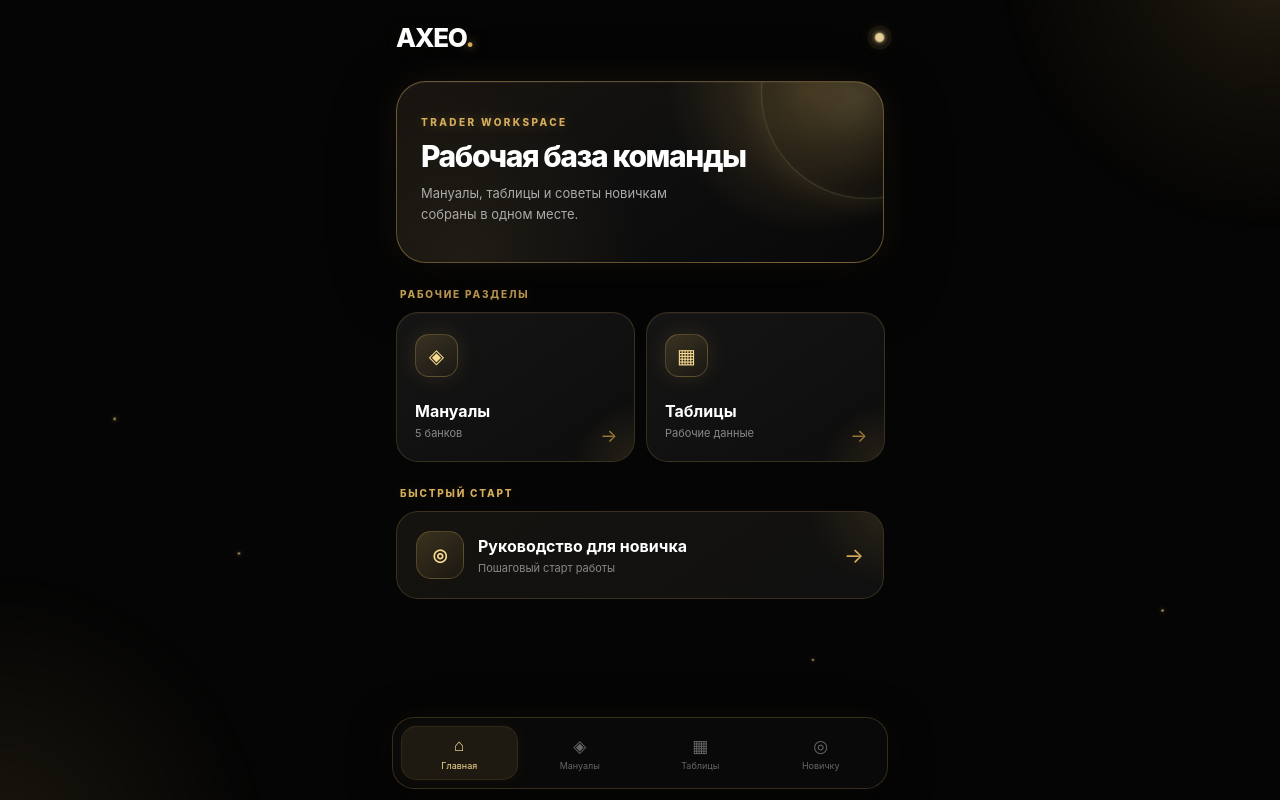
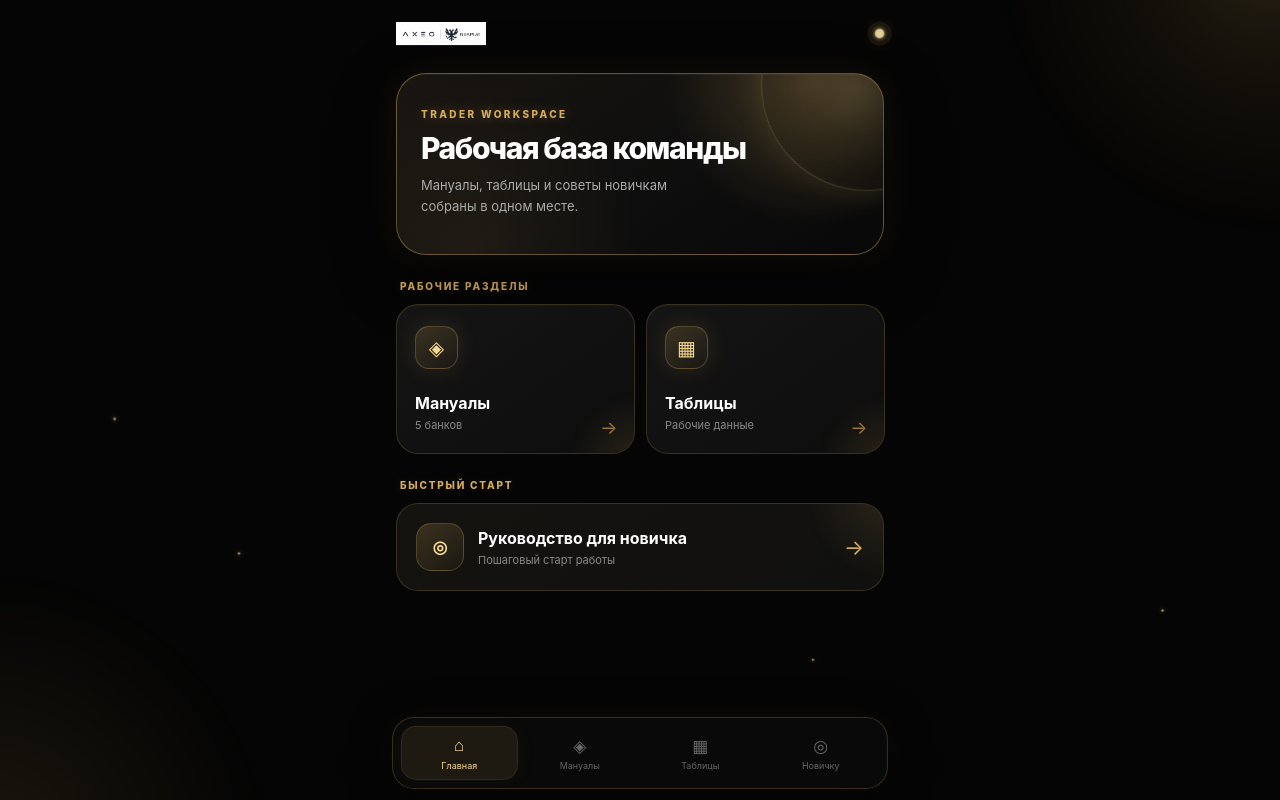
Before and after one commit to baxiopantera-spec/axeo-app, a plain HTML site: page index.html in a window 1280 px wide. Drawn offline with Linux system fonts and the light colour scheme.

Commit message:
Update index.html

```diff
--- a/index.html
+++ b/index.html
@@ -335,17 +335,14 @@ body::after {
 }
 
 
-.brand {
-
-    font-size: 26px;
-
-    font-weight: 800;
-
-    letter-spacing: -1.3px;
-
-    text-shadow:
-        0 0 20px rgba(214,173,91,.08);
-
+.brand img {
+    width: 90px;
+    height: auto;
+    display: block;
+
+    filter:
+        drop-shadow(0 0 7px rgba (214,173,91,.55))
+        drop-shadow(0 0 18px rgba (214,173,91,.25));
 }
 
 
@@ -1990,7 +1987,7 @@ body::after {
     <div class="top">
 
         <div class="brand">
-            AXEO<span>.</span>
+            <img src="logo.png" alt="AXEO">
         </div>
 
         <div class="status"></div>
```
